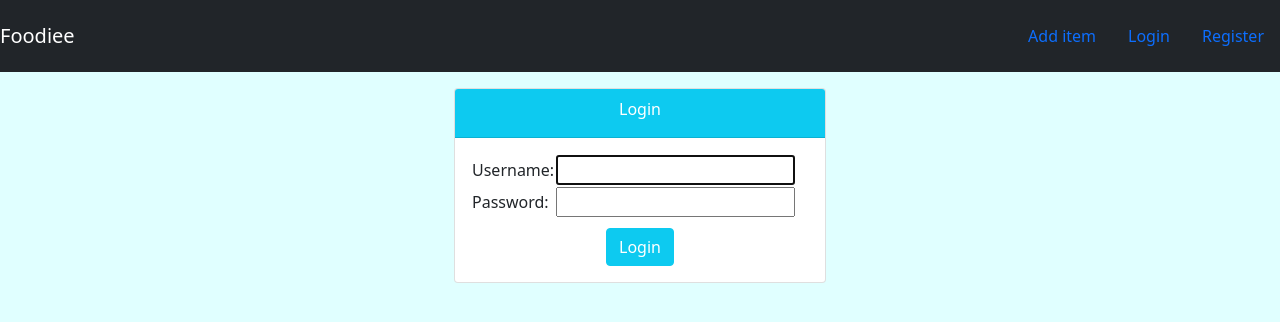
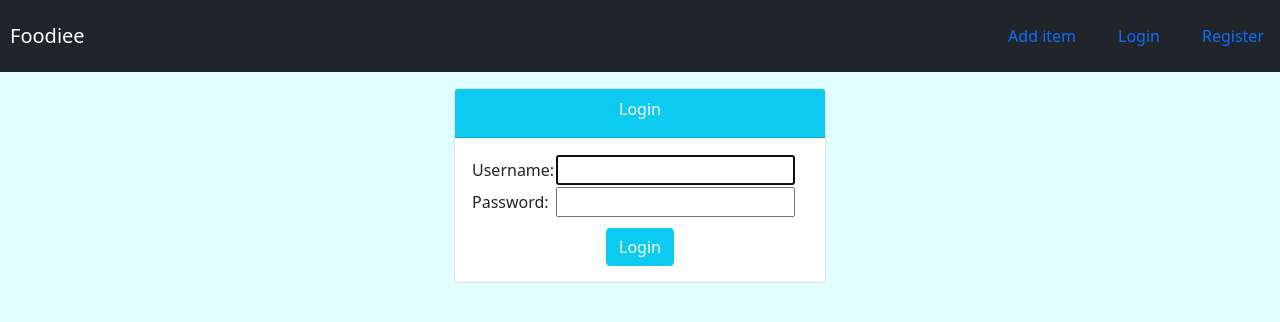
Before and after one commit to kamleshbp/foodiee, a Django app: a page that uses food/templates/food/base.html in a window 1280 px wide. Shown: the top 322 px of the page. Run offline with Django 4.2, Linux system fonts and the light colour scheme.

Commit message:
Added left margin to logo of the site

```diff
--- a/food/static/food/style.css
+++ b/food/static/food/style.css
@@ -5,3 +5,7 @@ body {
 .row {
     --bs-gutter-x: 0;
 }
+
+nav a {
+    margin-left: 10px;
+}
```
Also changed, not shown: db.sqlite3.
